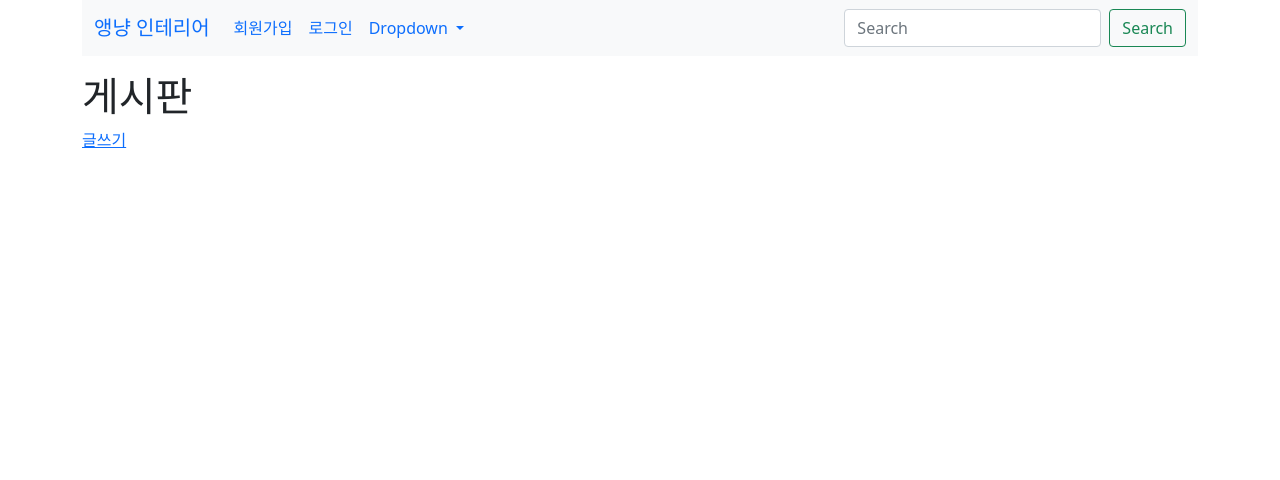
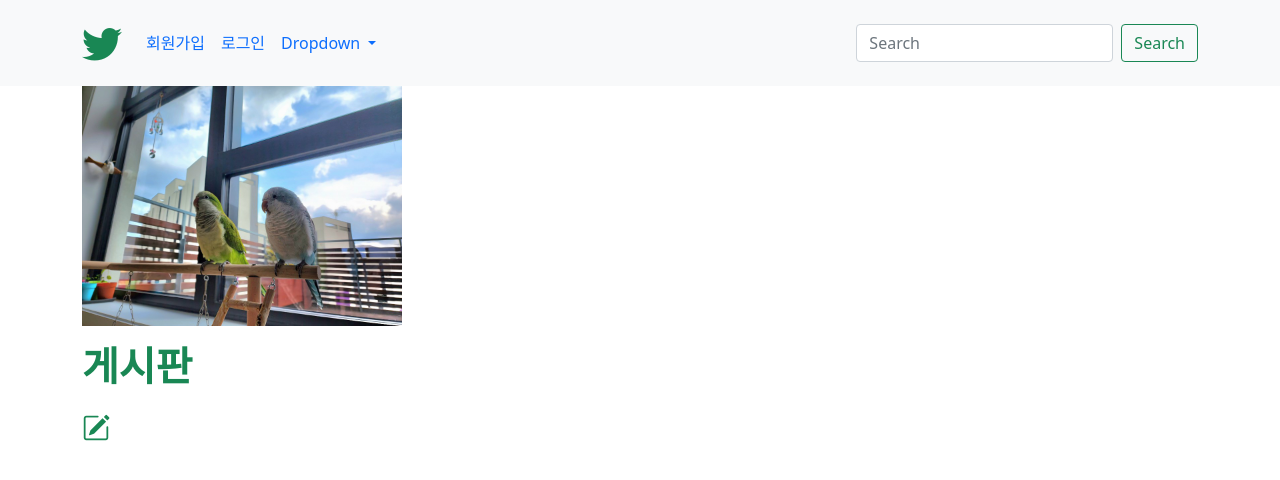
Before and after one commit to soohofather/django_1014, a Django app: page /reviews/ in a window 1280 px wide. Shown: the top 480 px of the page. Run offline with Django 3.2, Linux system fonts and the light colour scheme; data that the repository does not hold is empty; parts of the project's set-up code (start-up, migrations or seed data) failed here and were passed over; some libraries are stand-ins or nearby versions.

Commit message:
현정 프론트 일부 수정

```diff
--- a/pjt_1014/settings.py
+++ b/pjt_1014/settings.py
@@ -35,7 +35,6 @@ INSTALLED_APPS = [
     'accounts',
     'django_extensions',
     'django_bootstrap5',
-    'django.contrib.staticfiles',
     'django.contrib.admin',
     'django.contrib.auth',
     'django.contrib.contenttypes',
@@ -124,6 +123,10 @@ USE_TZ = True
 
 STATIC_URL = '/static/'
 
+STATICFILES_DIRS = [
+    BASE_DIR / "static",
+]
+
 # Default primary key field type
 # https://docs.djangoproject.com/en/3.2/ref/settings/#default-auto-field
 
--- a/reviews/templates/reviews/index.html
+++ b/reviews/templates/reviews/index.html
@@ -4,11 +4,10 @@
 
 {% block content %}
 
-<!-- <link rel="stylesheet" href="{% static 'css/style.css' %}">
-<img src="{% static './img/kkookka.jpg' %}" alt=""> -->
+<img src="{% static './img/kkookka.jpg' %}" alt="kkookka" style="height:15rem;">
 
-<h1 class="mt-3">게시판</h1>
-<a href="{% url 'reviews:create' %}">글쓰기</a>
+<h1 class="mt-3 mb-3 fw-bold text-success">게시판</h1>
+<a href="{% url 'reviews:create' %}"><i class="bi bi-pencil-square fs-3 text-success"></i></a>
 
 {% for review in reviews %}
 <h3><a href="{% url 'reviews:detail' review.pk %}">{{ review.title }}</a></h3>
--- a/static/css/style.css
+++ /dev/null
@@ -1,3 +0,0 @@
-h1 {
-  color: blue;
-}
--- a/templates/base.html
+++ b/templates/base.html
@@ -4,19 +4,23 @@
   <meta charset="UTF-8">
   <meta http-equiv="X-UA-Compatible" content="IE=edge">
   <meta name="viewport" content="width=device-width, initial-scale=1.0">
-  <!-- Css -->
+
+  <!-- Bootstrap Css -->
   <link href="https://cdn.jsdelivr.net/npm/bootstrap@5.1.2/dist/css/bootstrap.min.css" rel="stylesheet" integrity="sha384-uWxY/CJNBR+1zjPWmfnSnVxwRheevXITnMqoEIeG1LJrdI0GlVs/9cVSyPYXdcSF" crossorigin="anonymous">
-  <!-- Javascript -->
+  <!-- Bootstrap Javascript -->
   <script src="https://cdn.jsdelivr.net/npm/bootstrap@5.1.2/dist/js/bootstrap.bundle.min.js" integrity="sha384-kQtW33rZJAHjgefvhyyzcGF3C5TFyBQBA13V1RKPf4uH+bwyzQxZ6CmMZHmNBEfJ" crossorigin="anonymous"></script>
+
+  <!-- Bootstrap icon -->
+  <link rel="stylesheet" href="https://cdn.jsdelivr.net/npm/bootstrap-icons@1.9.1/font/bootstrap-icons.css">
+
   <title>장고프로젝트1014</title>
   </head>
 <body>
-  <div class="container">
 
   <!-- navbar -->
   <nav class="navbar navbar-expand-lg bg-light">
-    <div class="container-fluid">
-      <a class="navbar-brand" href="{% url 'reviews:index' %}">앵냥 인테리어</a>
+    <div class="container">
+      <a class="navbar-brand" href="{% url 'reviews:index' %}"><i class="bi bi-twitter text-success fs-1"></i></a>
       <button class="navbar-toggler" type="button" data-bs-toggle="collapse" data-bs-target="#navbarSupportedContent" aria-controls="navbarSupportedContent" aria-expanded="false" aria-label="Toggle navigation">
         <span class="navbar-toggler-icon"></span>
       </button>
@@ -48,6 +52,7 @@
     </div>
   </nav>
 
+  <div class="container">
     {% block content %}
 
     {% endblock content %}
```
